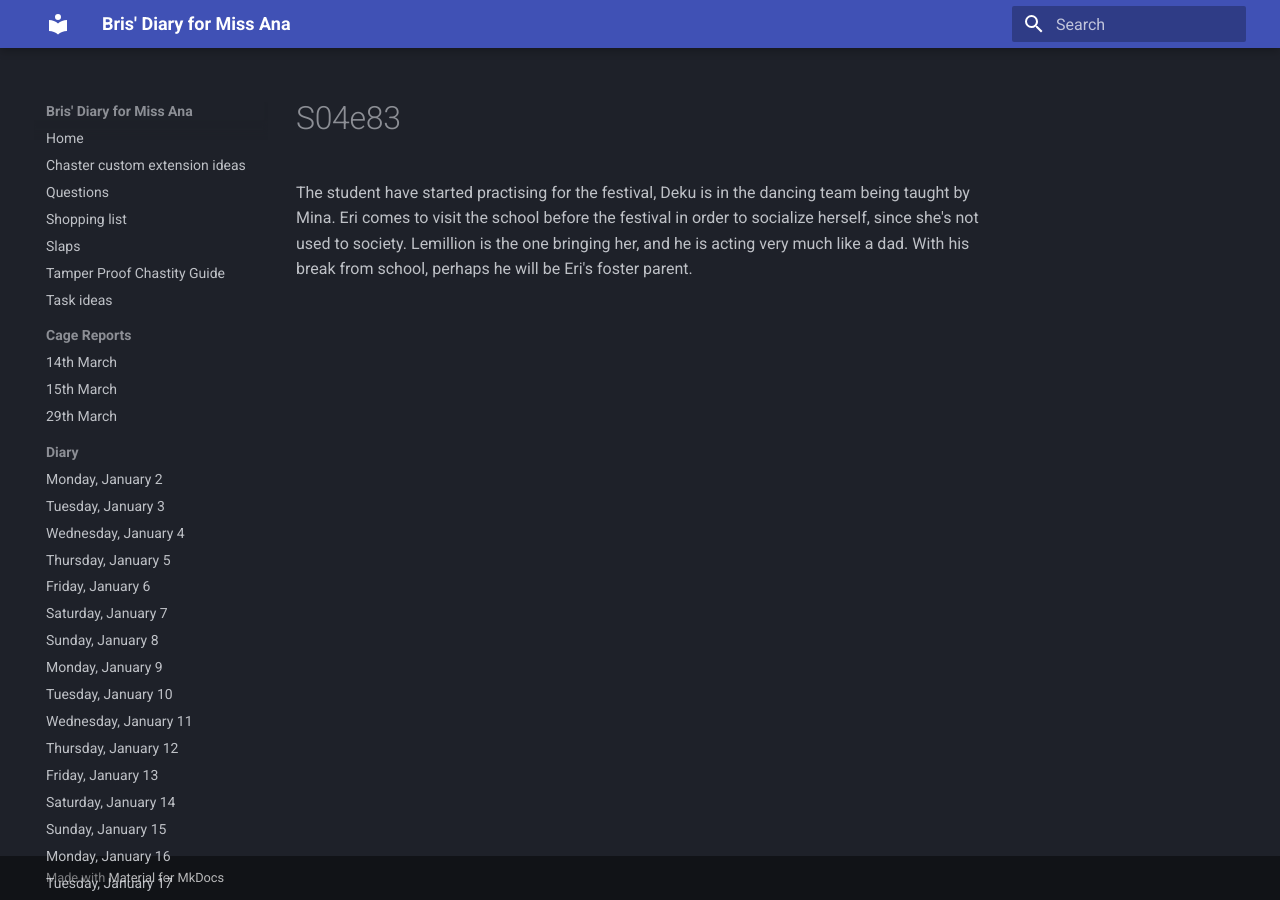
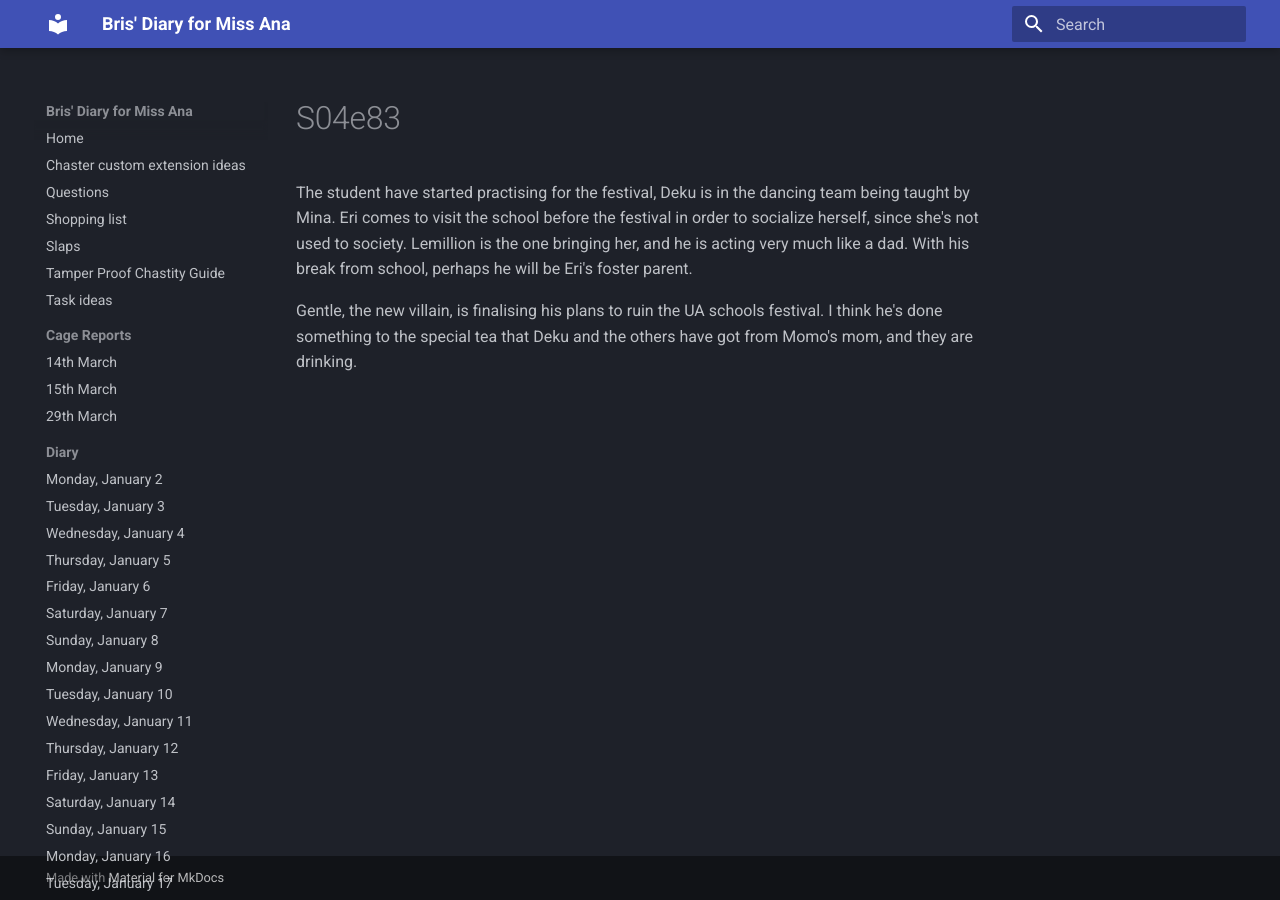
Before and after one commit to bris00/DFMA, an MkDocs documentation site: the page built from diary/Series/My Hero Academia/s04e83.md, in a window 1280 px wide. Built offline with MkDocs 1.6.1 and Material for MkDocs 9.7.7, drawn with Linux system fonts in a browser that asks for light colours.

Commit message:
vault backup: 2023-04-02 13:58:07
Affected files:
diary/Series/My Hero Academia/s04e83.md

```diff
--- a/diary/Series/My Hero Academia/s04e83.md
+++ b/diary/Series/My Hero Academia/s04e83.md
@@ -1 +1,3 @@
 The student have started practising for the festival, Deku is in the dancing team being taught by Mina. Eri comes to visit the school before the festival in order to socialize herself, since she's not used to society. Lemillion is the one bringing her, and he is acting very much like a dad. With his break from school, perhaps he will be Eri's foster parent.
+
+Gentle, the new villain, is finalising his plans to ruin the UA schools festival. I think he's done something to the special tea that Deku and the others have got from Momo's mom, and they are drinking.
```
